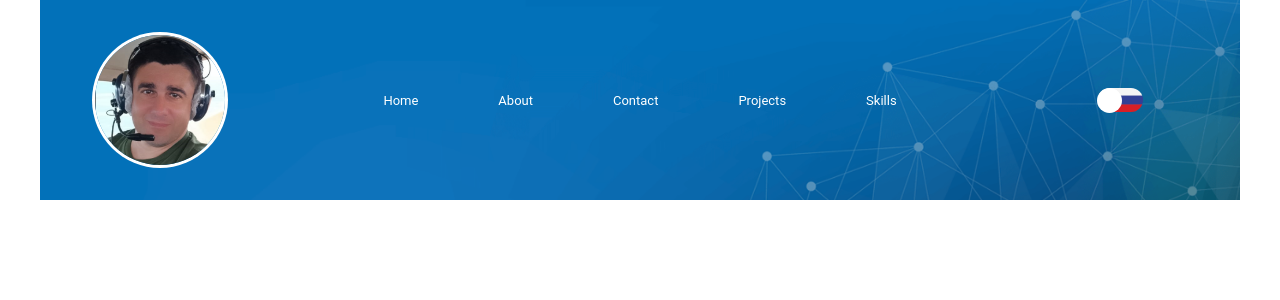
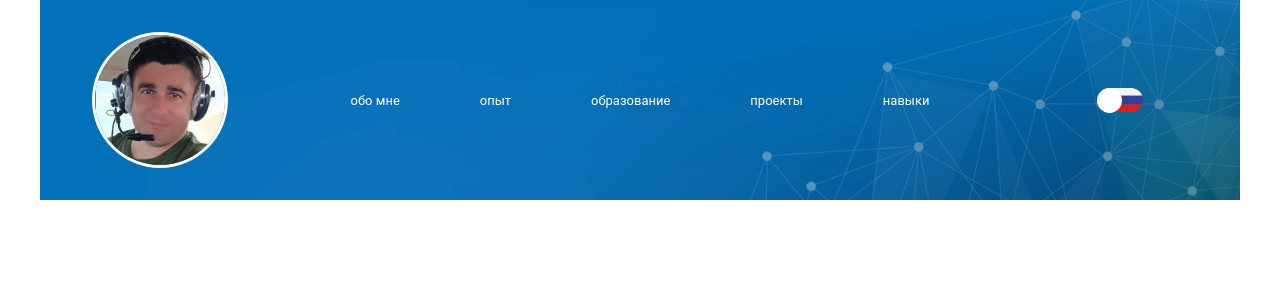
Before and after one commit to GromovBoris/resume, a React (Create React App) app: page / in a window 1280 px wide. Shown: the top 300 px of the page. Built offline with nearby package versions, Linux system fonts and the light colour scheme.

Commit message:
feat: header structure lang add

```diff
--- /dev/null
+++ b/src/assets/langs/translations.json
@@ -0,0 +1,166 @@
+{
+  "En": {
+    "header": {
+      "items": [
+        {
+          "about": "about me",
+          "experience": "experience",
+          "education": "education",
+          "projects": "projects",
+          "skills": "skills"
+        }
+      ]
+    },
+    "introduction": {
+      "items": [
+        {
+          "name": "Boris Gromov,",
+          "resume": "a frontend developer."
+        }
+      ]
+    },
+    "about": {
+      "content": "Development experience with the HTML/CSS/Javascript stack, using the Bootstrap library. Development in React/NextJS/Typescript. I strive to write understandable and maintainable code, use the BEM methodology, follow SOLID/DRY and observe uniformity in class names. I combine adaptive and flexible layout, use Flex and Grid technologies, and work with audio and video files."
+    },
+    "experience": {
+      "items": [
+        {
+          "name": "IT-Incubator",
+          "position": "Frontend developer",
+          "description": "Learning React, NextJS, Typescript, Redux, Docker, practical training."
+        },
+        {
+          "name": "RS School",
+          "position": "Frontend developer",
+          "description": "Writing multiple applications during training and practice. Implementation of slider, carousel, input forms, pop-ups and prompts, pagination, navigation, checkboxes and switches, changing interface languages."
+        },
+        {
+          "name": "InsBro",
+          "position": "Project manager",
+          "description": "Budgeting, planning, analytics. Opening and development of a network of retail insurance product sales points. Conducting tenders for legal entities. Interaction with insurance companies. Implementation of a project for the online sale of policies."
+        }
+      ]
+    },
+    "education": {
+      "items": [
+        {
+          "name": "IT-Incubator",
+          "description": "Learning React, NextJS, Typescript, Redux, Docker, GraphQL API."
+        },
+        {
+          "name": "RS School",
+          "description": "Learning HTML/CSS, Javascript, Webpack, RESTful API, Github, practical training."
+        },
+        {
+          "name": "Moscow State University of Economics, Statistics and Informatics",
+          "description": "Corporate information systems, applied informatics in economics, specialist."
+        }
+      ]
+    },
+    "skills": {
+      "personal": [
+        "Team player",
+        "Conscientious",
+        "Attentive to details",
+        "Fast learner",
+        "Reliable",
+        "Self-disciplined"
+      ],
+      "professional": [
+        "English B2",
+        "Javascript/Typescript",
+        "CSS/SCSS",
+        "Git",
+        "Figma",
+        "WebPack",
+        "React/NextJS",
+        "RESTful/GraphQL API",
+        "Redux",
+        "Docker",
+        "Jira"
+      ]
+    }
+  },
+  "Ru": {
+    "header": {
+      "items": [
+        {
+          "about": "обо мне",
+          "experience": "опыт",
+          "education": "образование",
+          "projects": "проекты",
+          "skills": "навыки"
+        }
+      ]
+    },
+    "introduction": {
+      "items": [
+        {
+          "name": "Борис Громов",
+          "resume": "фронтенд-разработчик"
+        }
+      ]
+    },
+    "about": {
+      "content": "Опыт разработки со стеком HTML/CSS/Javascript, использование библиотеки Bootstrap. Разработка в React/NextJS/Typescript. Стремлюсь к написанию понятного и поддерживаемого кода, использую методологию БЭМ, следую SOLID/DRY и соблюдаю единообразие в наименовании классов. Сочетаю адаптивную и гибкую верстку, применяю технологии Flex и Grid, работаю с аудио-и видеофайлами."
+    },
+    "experience": {
+      "items": [
+        {
+          "name": "IT-инкубатор",
+          "position": "Фронтенд-разработчик",
+          "description": "Разработка социальной сети на стеке Reaxt/NextJS/Typescript в составе команды. Интеграция системы аутентификации с использованием Google OAuth 2.0, создание компонентов отображения и редактирования профиля, стилизация."
+        },
+        {
+          "name": "RS School",
+          "position": "Фронтенд-разработчик",
+          "description": "Написание нескольких приложений в ходе обучения и практик. Реализация слайдера, карусели, форм ввода, всплывающих окон и подсказок, пагинации, навигации, чекбоксов и свитчеров, изменение языков интерфейса."
+        },
+        {
+          "name": "InsBro",
+          "position": "Менеджер проектов",
+          "description": "Бюджетирование, планирование, аналитика. Открытие и развитие сети точек продаж розничных страховых продуктов. Проведение тендеров для юридических лиц. Взаимодействие со страховыми компаниями. Реализация проекта по онлайн-продаже полисов"
+        }
+      ]
+    },
+    "education": {
+      "items": [
+        {
+          "name": "IT-инкубатор",
+          "description": "Изучение React, NextJS, Typescript, Redux, Docker, GraphQL API."
+        },
+        {
+          "name": "RS School",
+          "description": "Изучение HTML/CSS, Javascript, Webpack, RESTful API, Github, прохождение практики."
+        },
+        {
+          "name": "Московский государственный университет экономики, статистики и информатики",
+          "description": "Корпоративные информационные системы, прикладная информатика в экономике, специалист."
+        }
+      ]
+    },
+    "skills": {
+      "personal": [
+        "Командный игрок",
+        "Добросовестный",
+        "Внимательный к деталям",
+        "Быстрообучаемый",
+        "Надежный",
+        "Самодисциплинированный"
+      ],
+      "professional": [
+        "Английский B2",
+        "Javascript/Typescript",
+        "HTML/CSS/SCSS",
+        "Github",
+        "Figma",
+        "WebPack",
+        "React/NextJS",
+        "RESTful/GraphQL API",
+        "Redux",
+        "Docker",
+        "Jira"
+      ]
+    }
+  }
+}
--- /dev/null
+++ b/src/assets/service/fetchData.ts
@@ -0,0 +1,26 @@
+// export async function fetchData(): Promise<any> {
+//   try {
+//     const response = await fetch("../langs/translations.json");
+
+//     if (!response.ok) {
+//       throw new Error("not found");
+//     }
+
+//     return await response.json();
+//   } catch (error) {
+//     console.error("Error:", error);
+//     throw error;
+//   }
+// }
+
+import translations from "../langs/translations.json";
+
+export async function fetchData(): Promise<any> {
+  try {
+    // Возвращаем данные напрямую, так как они уже загружены
+    return translations;
+  } catch (error) {
+    console.error("Error:", error);
+    throw error;
+  }
+}
--- a/src/components/Header/Header.scss
+++ b/src/components/Header/Header.scss
@@ -1,4 +1,3 @@
-// Header.scss
 .header {
   display: flex;
   justify-content: space-around;
@@ -29,6 +28,7 @@
     justify-content: space-around;
     align-items: center;
     width: 60%;
+    transition: transform 2s;
   }
 
   &__lang {
@@ -36,6 +36,7 @@
     justify-content: center;
     align-items: center;
     width: 20%;
+    transition: transform 2s;
 
     .header__lang-toggle {
       display: inline-flex;
--- a/src/components/Header/Header.tsx
+++ b/src/components/Header/Header.tsx
@@ -2,14 +2,35 @@ import React, { useState, useEffect } from "react";
 import Logo from "../../assets/images/ava_cv.png";
 import IconMenu from "../IconMenu/IconMenu";
 import TextMenu from "../TextMenu/TextMenu";
+import { fetchData } from "../../assets/service/fetchData";
 import "./Header.scss";
 
 const Header: React.FC = () => {
   const [isCollapsed, setIsCollapsed] = useState(false);
+  const [language, setLanguage] = useState<string>("Ru");
+  const [menuItems, setMenuItems] = useState<{ [key: string]: string }>({});
 
+  // отслеживание высоты хедера
   const handleScroll = () => {
     setIsCollapsed(window.scrollY > 200);
   };
+
+  // отслеживание языка и его смена
+  const handleLanguageChange = () => {
+    setLanguage((prev) => (prev === "Ru" ? "En" : "Ru"));
+  };
+
+  useEffect(() => {
+    const loadMenuItems = async () => {
+      const data = await fetchData();
+      console.log(data);
+      const items = data[language]?.header?.items[0];
+      if (items) {
+        setMenuItems(items);
+      }
+    };
+    loadMenuItems();
+  }, [language]);
 
   useEffect(() => {
     window.addEventListener("scroll", handleScroll);
@@ -24,11 +45,15 @@ const Header: React.FC = () => {
         <img src={Logo} alt="logo" />
       </div>
       <nav className="header__nav">
-        {isCollapsed ? <IconMenu /> : <TextMenu />}
+        {isCollapsed ? <IconMenu /> : <TextMenu menuItems={menuItems} />}
       </nav>
       <div className="header__lang">
         <label className="header__lang-toggle">
-          <input type="checkbox" id="checkbox" />
+          <input
+            type="checkbox"
+            id="checkbox"
+            onChange={handleLanguageChange}
+          />
           <span className="slider"></span>
         </label>
       </div>
--- a/src/components/TextMenu/TextMenu.scss
+++ b/src/components/TextMenu/TextMenu.scss
@@ -10,6 +10,7 @@
     color: #fff;
     text-decoration: none;
     margin: 0 40px;
+    opacity: 0;
 
     &::before {
       content: "";
@@ -28,5 +29,18 @@
         width: 100%;
       }
     }
+
+    &.dissolve {
+      animation: dissolve 0.5s forwards;
+    }
   }
 }
+
+@keyframes dissolve {
+  from {
+    opacity: 0;
+  }
+  to {
+    opacity: 1;
+  }
+}
--- a/src/components/TextMenu/TextMenu.tsx
+++ b/src/components/TextMenu/TextMenu.tsx
@@ -1,23 +1,61 @@
 import React from "react";
+import { useEffect, useState } from "react";
 import "./TextMenu.scss";
 
-const TextMenu = () => {
+interface TextMenuProps {
+  menuItems: { [key: string]: string };
+}
+
+const TextMenu: React.FC<TextMenuProps> = ({ menuItems }) => {
+  const [visibleMenuItems, setVisibleMenuItems] = useState(menuItems);
+  const [isVisible, setIsVisible] = useState(false);
+
+  useEffect(() => {
+    setVisibleMenuItems(menuItems);
+    setIsVisible(false);
+    const timeout = setTimeout(() => {
+      setIsVisible(true);
+    }, 100);
+
+    return () => clearTimeout(timeout);
+  }, [menuItems]);
+
   return (
     <div className="header__nav-text">
-      <a href="/home" aria-label="Home">
-        Home
+      <a
+        href="/about"
+        aria-label="About"
+        className={isVisible ? "fade-in dissolve" : "fade-in"}
+      >
+        {menuItems.about}
       </a>
-      <a href="/about" aria-label="About">
-        About
+      <a
+        href="/experience"
+        aria-label="Experience"
+        className={isVisible ? "fade-in dissolve" : "fade-in"}
+      >
+        {menuItems.experience}
       </a>
-      <a href="/contact" aria-label="Contact">
-        Contact
+      <a
+        href="/education"
+        aria-label="Education"
+        className={isVisible ? "fade-in dissolve" : "fade-in"}
+      >
+        {menuItems.education}
       </a>
-      <a href="/projects" aria-label="Projects">
-        Projects
+      <a
+        href="/projects"
+        aria-label="Projects"
+        className={isVisible ? "fade-in dissolve" : "fade-in"}
+      >
+        {menuItems.projects}
       </a>
-      <a href="/skills" aria-label="Skills">
-        Skills
+      <a
+        href="/skills"
+        aria-label="Skills"
+        className={isVisible ? "fade-in dissolve" : "fade-in"}
+      >
+        {menuItems.skills}
       </a>
     </div>
   );
```
Also changed, not shown: src/assets/langs/en.json (renamed from src/locales/en.json), src/assets/langs/ru.json (renamed from src/locales/ru.json), 2 other files (tests, documents, lock files or other folders).
